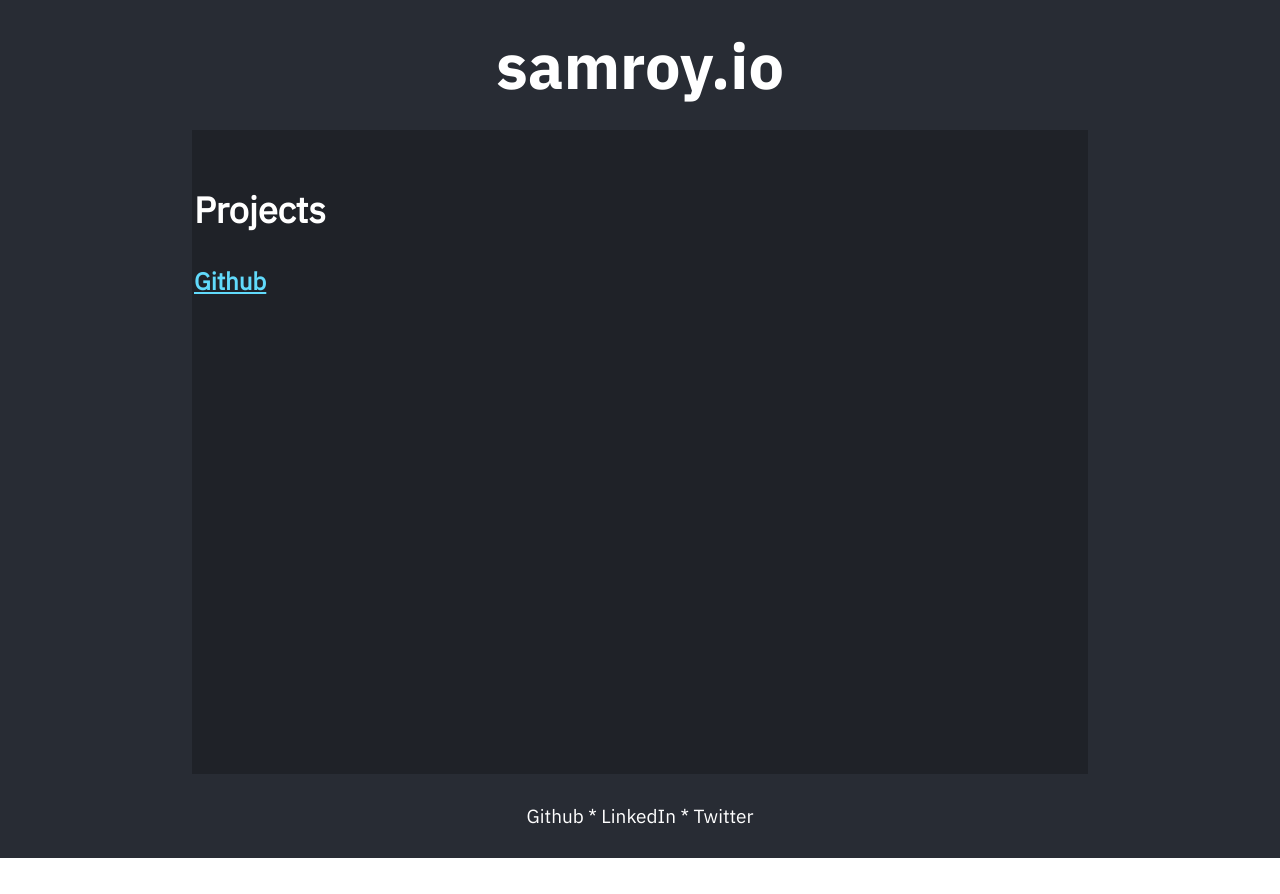
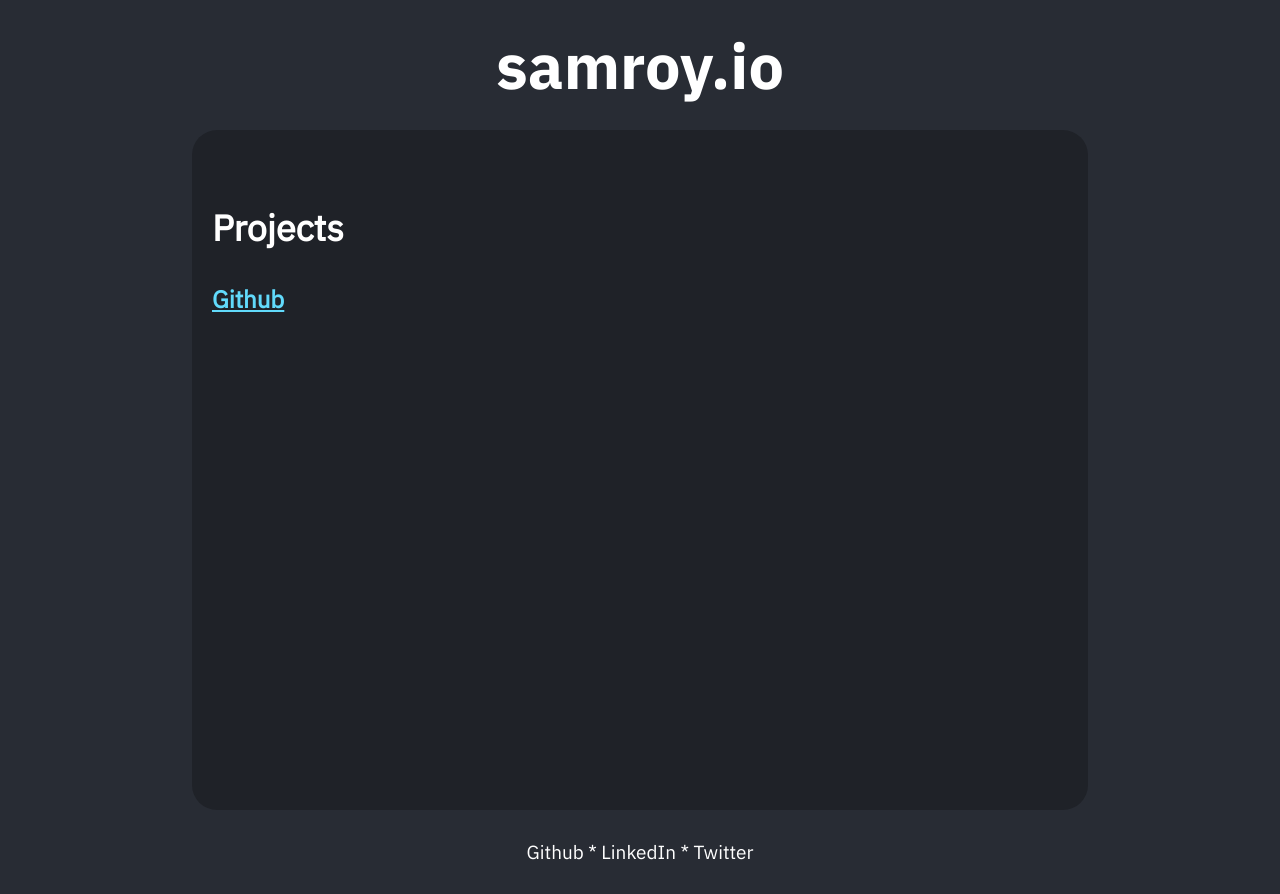
Before and after one commit to SamRoyDev/samroyio-website, a React (Create React App) app: page / in a window 1280 px wide. Before the commit the page ends 858 px from the top, so only its background shows below. Built offline with nearby package versions, Linux system fonts and the light colour scheme.

Commit message:
rounding body div

```diff
--- a/src/App.css
+++ b/src/App.css
@@ -34,7 +34,7 @@
   max-width: 80vw;
   margin-left: 15%;
   margin-right: 15%;
-  padding: 2px;
+  padding: 20px;
   display: flex;
   flex-direction: column;
   text-align: left;
@@ -42,6 +42,7 @@
   font-size: calc(8px + 2vmin);
   color: white;
   font-family: 'IBMPlexSans-Regular';
+  border-radius: 25px;
 }
 
 .App-footer {
```
